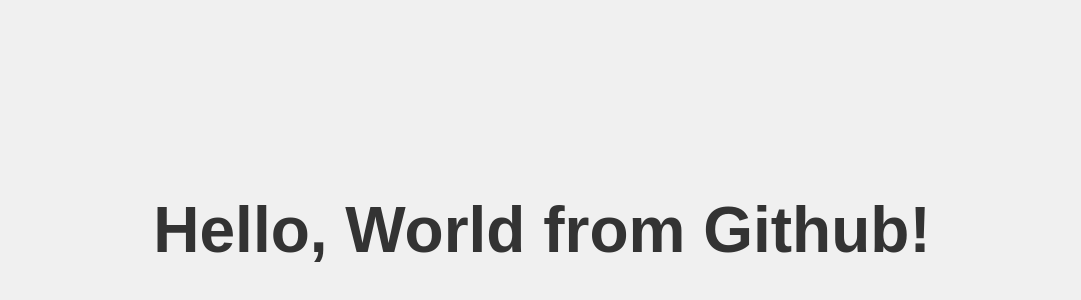
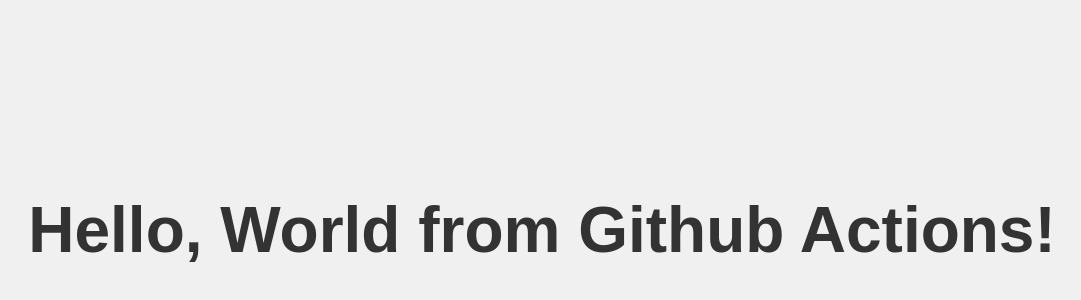
Before and after one commit to rahulsingh178FHKiel/ASEproject, a plain HTML site: page index.html in a window 1280 px wide. Shown: the part 170-470 px from the top of the page, without its empty margins (98-1179 px from the left). Drawn offline with Linux system fonts and the light colour scheme.

Commit message:
Update index.html

```diff
--- a/index.html
+++ b/index.html
@@ -19,6 +19,6 @@
     </style>
 </head>
 <body>
-    <h1>Hello, World from Github!</h1>
+    <h1>Hello, World from Github Actions!</h1>
 </body>
 </html>
```
